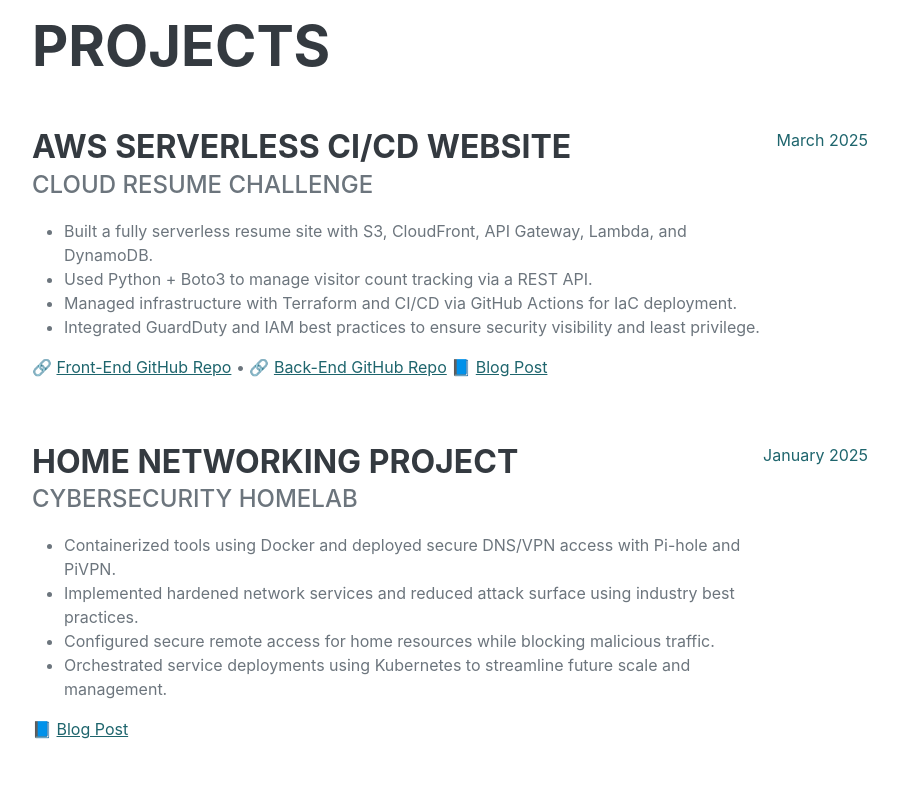
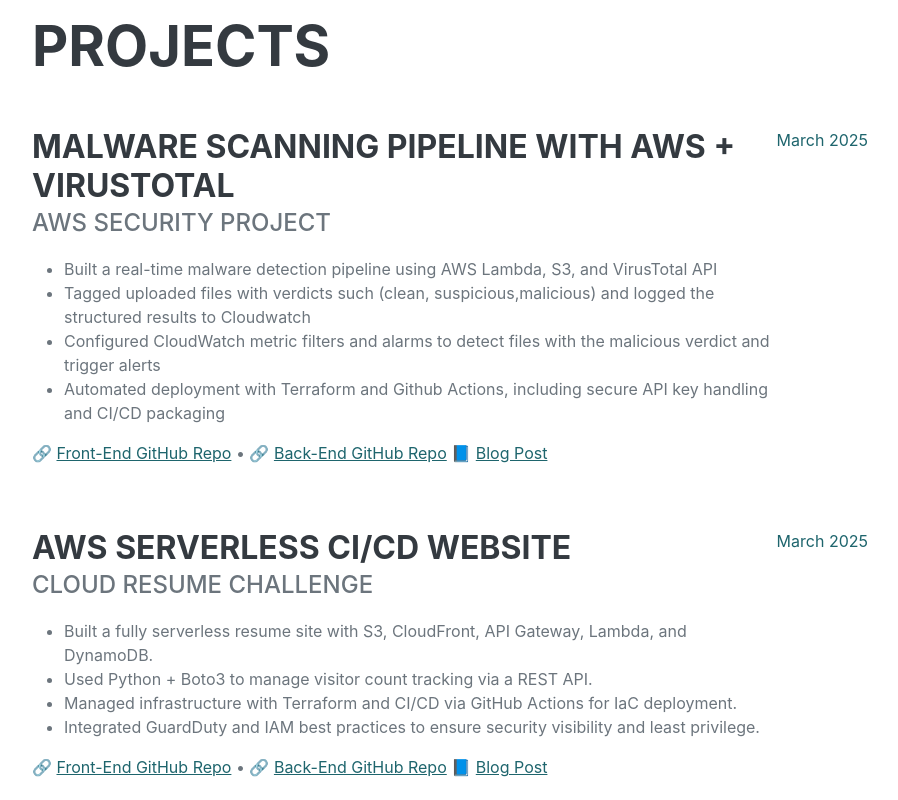
Before and after one commit to abltcp97/portfolio-site, a plain HTML site: page index.html in a window 1280 px wide. Shown: the part 900-1700 px from the top of the page, without its empty margins (326-1224 px from the left). Drawn offline with nearby package versions, Linux system fonts and the light colour scheme; no server answers; a web font is replaced by a local one.

Commit message:
Added newest AWS project

```diff
--- a/index.html
+++ b/index.html
@@ -75,6 +75,24 @@
                     <h2 class="mb-5">Projects</h2>
                     <div class="d-flex flex-column flex-md-row justify-content-between mb-5">
                         <div class="flex-grow-1">
+                            <h3 class="mb-0">Malware Scanning Pipeline with AWS + VirusTotal</h3>
+                            <div class="subheading mb-3">AWS Security Project</div>
+                            <ul>
+                                <li>Built a real-time malware detection pipeline using AWS Lambda, S3, and VirusTotal API</li>
+                                <li>Tagged uploaded files with verdicts such (clean, suspicious,malicious) and logged the structured results to Cloudwatch</li>
+                                <li>Configured CloudWatch metric filters and alarms to detect files with the malicious verdict and trigger alerts</li>
+                                <li>Automated deployment with Terraform and Github Actions, including secure API key handling and CI/CD packaging</li>
+                            </ul>
+                            <p>
+                                🔗 <a href="https://github.com/abltcp97/portfolio-site" target="_blank"> Front-End GitHub Repo</a> • 🔗 <a href="https://github.com/abltcp97/portfolio-deploy" target="_blank"> Back-End GitHub Repo</a>
+                                📘 <a href="https://blog.aalamillo.com/posts/cloud-resume-challenge/" target="_blank">Blog Post</a>
+                            </p>
+                        </div>
+                        <div class="flex-shrink-0"><span class="text-primary">March 2025</span></div>
+                    </div>
+
+                    <div class="d-flex flex-column flex-md-row justify-content-between mb-5">
+                        <div class="flex-grow-1">
                             <h3 class="mb-0">AWS Serverless CI/CD Website</h3>
                             <div class="subheading mb-3">Cloud Resume Challenge</div>
                             <ul>
@@ -90,6 +108,7 @@
                         </div>
                         <div class="flex-shrink-0"><span class="text-primary">March 2025</span></div>
                     </div>
+
                     <div class="d-flex flex-column flex-md-row justify-content-between mb-5">
                         <div class="flex-grow-1">
                             <h3 class="mb-0">Home Networking Project</h3>
```
